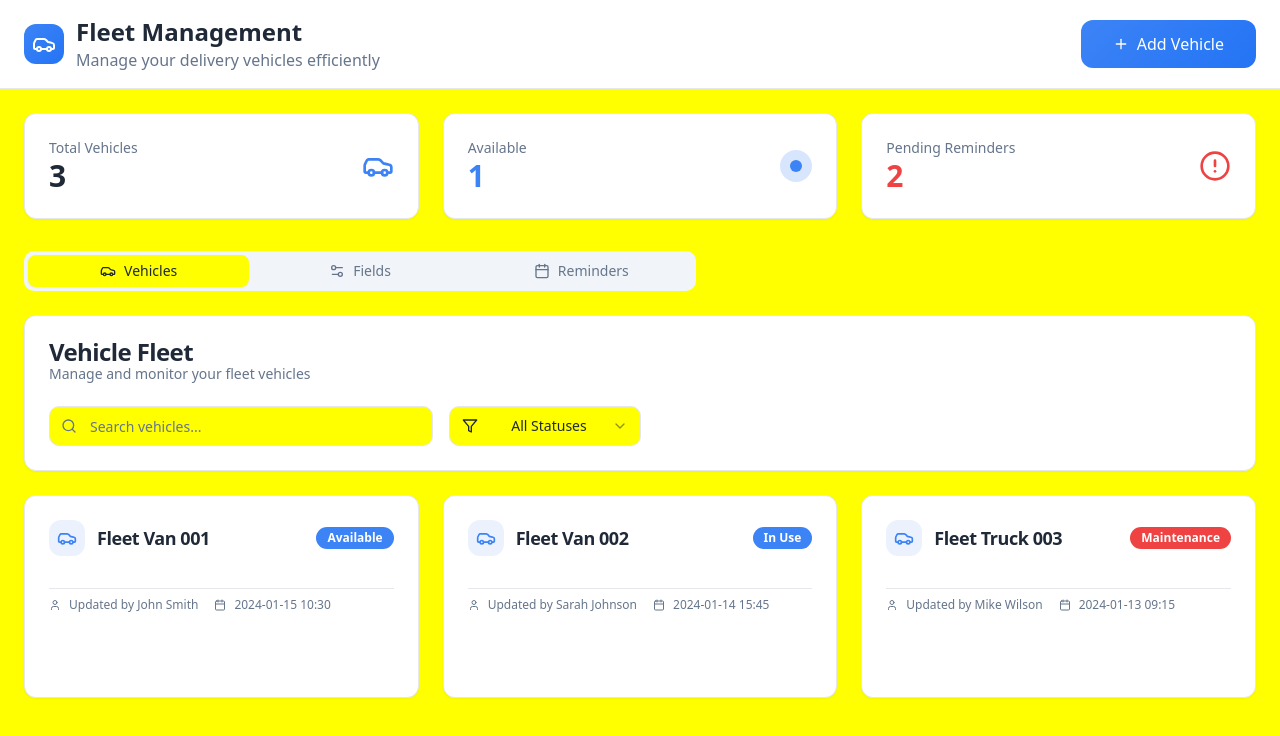
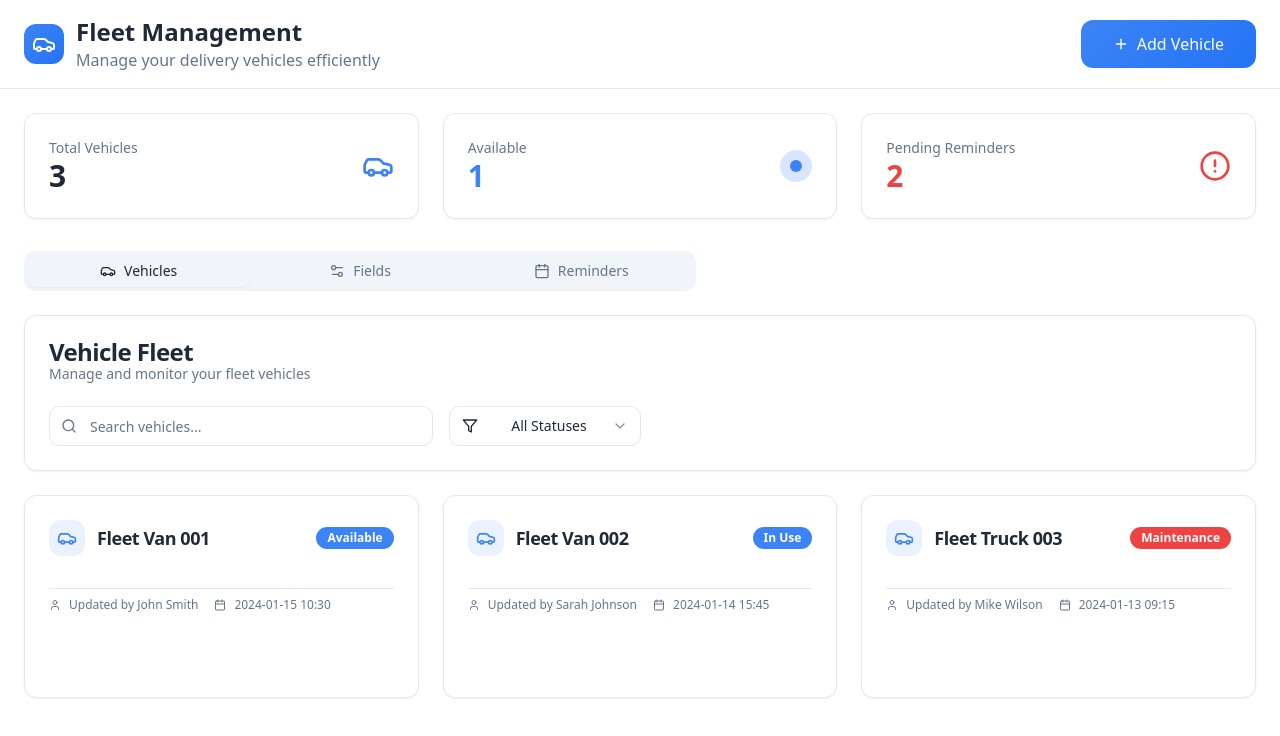
Before and after one commit to nick-bash/van-vision-vanguard, a React (Vite) app: page / in a window 1280 px wide. Shown: the top 736 px of the page. Built offline with nearby package versions, Linux system fonts and the light colour scheme.

Commit message:
Code edited in Lovable Code Editor
Edited UI in Lovable

```diff
--- a/src/index.css
+++ b/src/index.css
@@ -6,7 +6,7 @@
 
 @layer base {
   :root {
-    --background: 255 255 255;
+    --background: 'white';
     --foreground: 215 28% 17%;
 
     --card: 0 0% 100%;
```
